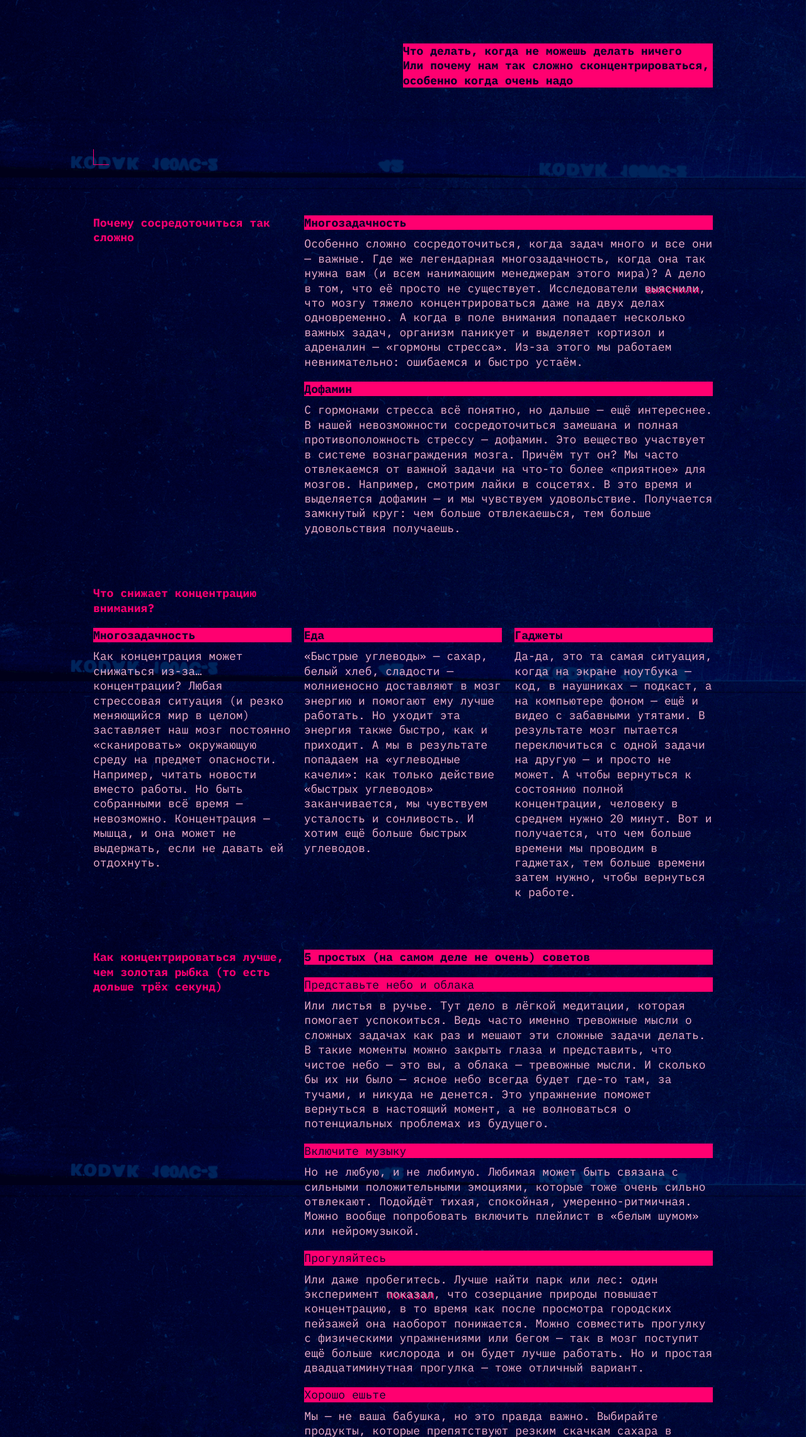
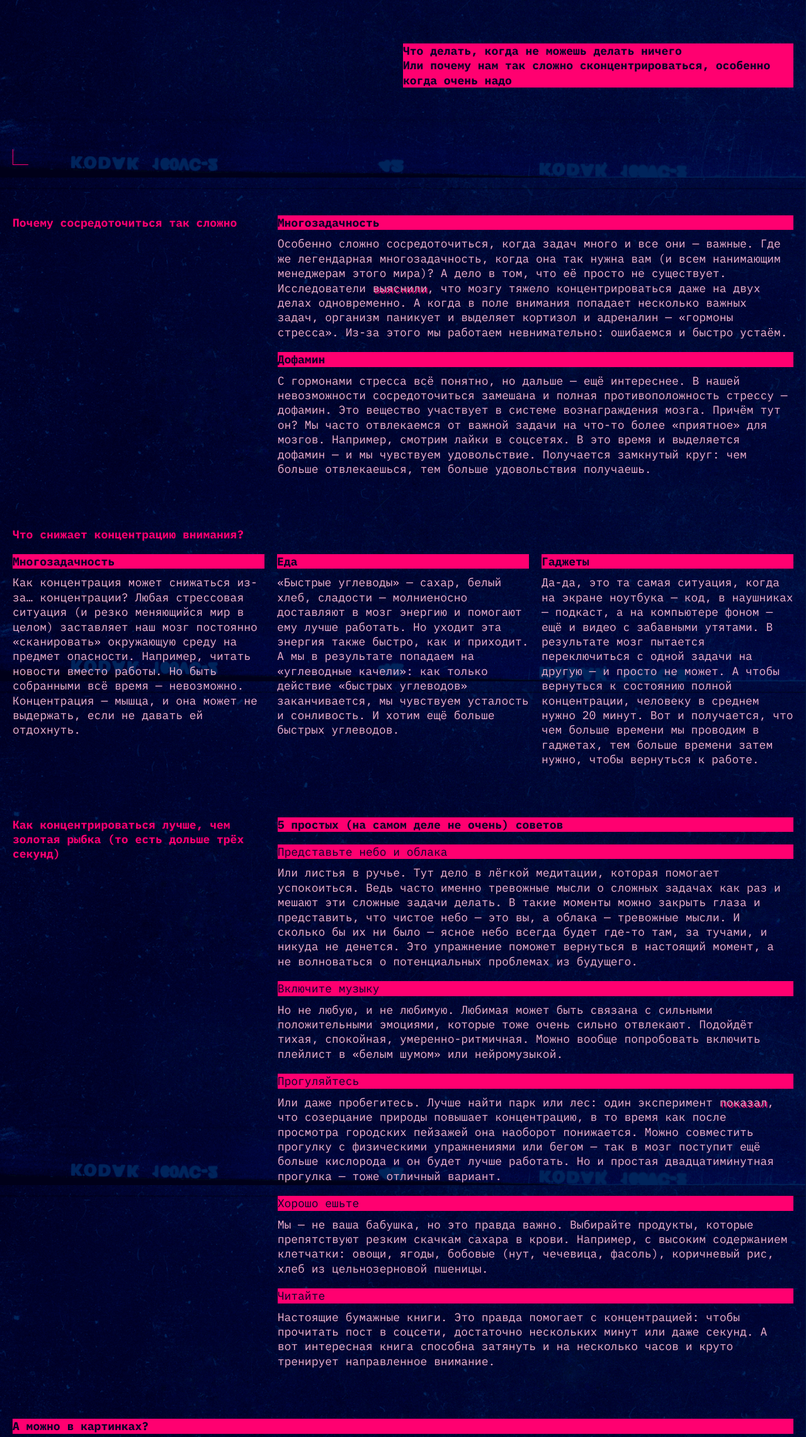
Before and after one commit to ryabovav82/slozhno-sosredotochitsya, a plain HTML site: page index.html in a window 1280 px wide. Shown: the part 518-2800 px from the top of the page at 63% size. Drawn offline with Linux system fonts and the light colour scheme.

Commit message:
Моя попытка 2 Если честно, не понимаю, как в некоторых случаях обойтись без оберток

```diff
--- a/index.html
+++ b/index.html
@@ -39,86 +39,87 @@
       </div>
     </header>
     <main class="main">
-      <section class="container wrap-two-colomn indent-md">
-        <h3 class="section__title">Почему сосредоточиться так сложно</h3>
+      <section class="container wrap-two-colomn">
+        <h2 class="section__title">Почему сосредоточиться так сложно</h2>
         <div class="content-wrapper">
-          <h4 class="title-decor indent-md">Многозадачность</h4>
-          <p class="main-text indent-sm">
-            Особенно сложно сосредоточиться, когда задач много и все они — важные. Где же легендарная многозадачность, когда она так нужна вам (и всем нанимающим менеджерам этого мира)? А дело в том, что её просто не существует. Исследователи <a class="link-decor" href="!#">выяснили</a>, что мозгу тяжело концентрироваться даже на двух делах одновременно. А когда в поле внимания попадает несколько важных задач, организм паникует и выделяет кортизол и адреналин — «гормоны стресса». Из-за этого мы работаем невнимательно: ошибаемся и быстро устаём.
+          <h3 class="title-decor">Многозадачность</h3>
+          <p class="main-text">
+            Особенно сложно сосредоточиться, когда задач много и все они — важные. Где же легендарная многозадачность, когда она так нужна вам (и всем нанимающим менеджерам этого мира)? А дело в том, что её просто не существует. Исследователи <a class="link-decor" target="_blank" href="!#">выяснили</a>, что мозгу тяжело концентрироваться даже на двух делах одновременно. А когда в поле внимания попадает несколько важных задач, организм паникует и выделяет кортизол и адреналин — «гормоны стресса». Из-за этого мы работаем невнимательно: ошибаемся и быстро устаём.
           </p>
-        <h4 class="title-decor indent-md">Дофамин</h4>
-        <p class="main-text indent-sm">
+        <h3 class="title-decor">Дофамин</h3>
+        <p class="main-text">
           С гормонами стресса всё понятно, но дальше — ещё интереснее. В нашей невозможности сосредоточиться замешана и полная противоположность стрессу — дофамин. Это вещество участвует в системе вознаграждения мозга. Причём тут он? Мы часто отвлекаемся от важной задачи на что-то более «приятное» для мозгов. Например, смотрим лайки в соцсетях. В это время и выделяется дофамин — и мы чувствуем удовольствие. Получается замкнутый круг: чем больше отвлекаешься, тем больше удовольствия получаешь.
         </p>
         </div>
       </section>
-      <section class="container indent-bg">
-        <h3 class="section__title limiter">
+      <section class="container indent">
+        <h2 class="section__title limiter">
+          <!-- Не понял какой класс лишний. Если limiter, то он ограничивает ширину заголовка. В других местах ограничение не требуется, там grid ами разбивается страница. Самостоятельно не нашел решения без доп класса-->
           Что снижает концентрацию внимания?
-        </h3 class="section__title">
+        </h2>
         <div class="wrap-horizontal">
-          <div>
-            <h4 class="title-decor indent-md">Многозадачность</h4>
-            <p class="main-text indent-sm">
+          <article class="article">
+            <h3 class="title-decor">Многозадачность</h3>
+            <p class="main-text">
               Как концентрация может снижаться из-за… концентрации? Любая стрессовая ситуация (и резко меняющийся мир в целом) заставляет наш мозг постоянно «сканировать» окружающую среду на предмет опасности. Например, читать новости вместо работы. Но быть собранными всё время — невозможно. Концентрация — мышца, и она может не выдержать, если не давать ей отдохнуть.
             </p>
-          </div>
-          <div>
-            <h4 class="title-decor indent-md">Еда</h4>
-            <p class="main-text indent-sm">
+          </article>
+          <article class="article">
+            <h3 class="title-decor">Еда</h3>
+            <p class="main-text">
               «Быстрые углеводы» — сахар, белый хлеб, сладости — молниеносно доставляют в мозг энергию и помогают ему лучше работать. Но уходит эта энергия также быстро, как и приходит. А мы в результате попадаем на «углеводные качели»: как только действие «быстрых углеводов» заканчивается, мы чувствуем усталость и сонливость. И хотим ещё больше быстрых углеводов.
             </p>
-          </div>
-          <div>
-            <h4 class="title-decor indent-md">Гаджеты</h4>
-            <p class="main-text indent-sm">
+          </article>
+          <article class="article">
+            <h3 class="title-decor">Гаджеты</h3>
+            <p class="main-text">
               Да-да, это та самая ситуация, когда на экране ноутбука — код, в наушниках — подкаст, а на компьютере фоном — ещё и видео с забавными утятами. В результате мозг пытается переключиться с одной задачи на другую — и просто не может. А чтобы вернуться к состоянию полной концентрации, человеку в среднем нужно 20 минут. Вот и получается, что чем больше времени мы проводим в гаджетах, тем больше времени затем нужно, чтобы вернуться к работе.
             </p>
-          </div>
+          </article>
         </div>
       </section>
-      <section class="container indent-bg wrap-two-colomn">
-        <h3 class="section__title">Как концентрироваться лучше, чем золотая рыбка (то есть дольше трёх секунд)</h3>
+      <section class="container indent wrap-two-colomn">
+        <h2 class="section__title">Как концентрироваться лучше, чем золотая рыбка (то есть дольше трёх секунд)</h2>
         <div class="content-wrapper ">
-          <h4 class="title-decor indent-md">5 простых (на самом деле не очень) советов</h4>
-          <h5 class="title-decor indent-md">Представьте небо и облака</h5>
-          <p class="main-text indent-sm">
+          <h3 class="title-decor">5 простых (на самом деле не очень) советов</h3>
+          <h4 class="title-decor">Представьте небо и облака</h4>
+          <p class="main-text">
             Или листья в ручье. Тут дело в лёгкой медитации, которая помогает успокоиться. Ведь часто именно тревожные мысли о сложных задачах как раз и мешают эти сложные задачи делать. В такие моменты можно закрыть глаза и представить, что чистое небо — это вы, а облака — тревожные мысли. И сколько бы их ни было — ясное небо всегда будет где-то там, за тучами, и никуда не денется. Это упражнение поможет вернуться в настоящий момент, а не волноваться о потенциальных проблемах из будущего.
           </p>
-          <h5 class="title-decor indent-md">Включите музыку</h5>
-          <p class="main-text indent-sm">
+          <h4 class="title-decor">Включите музыку</h4>
+          <p class="main-text">
             Но не любую, и не любимую. Любимая может быть связана с сильными положительными эмоциями, которые тоже очень сильно отвлекают. Подойдёт тихая, спокойная, умеренно-ритмичная. Можно вообще попробовать включить плейлист в «белым шумом» или нейромузыкой.
           </p>
-          <h5 class="title-decor indent-md">Прогуляйтесь</h5>
-          <p class="main-text indent-sm">
-            Или даже пробегитесь. Лучше найти парк или лес: один эксперимент <a class="link-decor" href="!#">показал</a>, что созерцание природы повышает концентрацию, в то время как после просмотра городских пейзажей она наоборот понижается. Можно совместить прогулку с физическими упражнениями или бегом — так в мозг поступит ещё больше кислорода и он будет лучше работать. Но и простая двадцатиминутная прогулка — тоже отличный вариант.
+          <h4 class="title-decor">Прогуляйтесь</h4>
+          <p class="main-text">
+            Или даже пробегитесь. Лучше найти парк или лес: один эксперимент <a class="link-decor" target="_blank" href="!#">показал</a>, что созерцание природы повышает концентрацию, в то время как после просмотра городских пейзажей она наоборот понижается. Можно совместить прогулку с физическими упражнениями или бегом — так в мозг поступит ещё больше кислорода и он будет лучше работать. Но и простая двадцатиминутная прогулка — тоже отличный вариант.
           </p>
-          <h5 class="title-decor indent-md">Хорошо ешьте</h5>
-          <p class="main-text indent-sm">
+          <h4 class="title-decor">Хорошо ешьте</h4>
+          <p class="main-text">
             Мы — не ваша бабушка, но это правда важно. Выбирайте продукты, которые препятствуют резким скачкам сахара в крови. Например, с высоким содержанием клетчатки: овощи, ягоды, бобовые (нут, чечевица, фасоль), коричневый рис, хлеб из цельнозерновой пшеницы.
           </p>
-          <h5 class="title-decor indent-md">Читайте</h5>
-          <p class="main-text indent-sm">
+          <h4 class="title-decor">Читайте</h4>
+          <p class="main-text">
             Настоящие бумажные книги. Это правда помогает с концентрацией: чтобы прочитать пост в соцсети, достаточно нескольких минут или даже секунд. А вот интересная книга способна затянуть и на несколько часов и круто тренирует направленное внимание.
           </p>
         </div>
       </section>
-      <section class="container indent-bg">
-        <h3 class="title-decor">А можно в картинках?</h3>
-        <div class="pictures-wrap indent-sm">
-          <div class="picture-one picture-wrap">
+      <section class="container indent">
+        <h3 class="title-decor">А можно в картинках?</h2>
+        <div class="pictures-wrap">
+          <div class="picture-sunset">
             <img class="img-style" src="./images/sunset.png" loading="lazy" alt="Закат">
           </div>
-          <div class="picture-two picture-style">
+          <div class="picture-ice-cream">
             <img class="img-style" src="./images/ice-cream.png" loading="lazy" alt="Морожкнка">
           </div>
-          <div class="picture-three picture-style">
+          <div class="picture-tape">
             <img class="img-style" src="./images/tape.png" loading="lazy" alt="Касета для магнитофона">
           </div>
-          <div class="picture-four picture-style">
+          <div class="picture-books">
             <img class="img-style" src="./images/books.png" loading="lazy" alt="Стопка книг">
           </div>
-          <div class="picture-five picture-style">
+          <div class="picture-street">
             <img class="img-style" src="./images/street.png" loading="lazy" alt="Улица">
           </div>
         </div>
--- a/styles/dark.css
+++ b/styles/dark.css
@@ -1,3 +1,4 @@
+@media (prefers-color-scheme: dark) {
   .page.theme_dark {
     --bg-color: #000028;
     --text-color: #F1B2CE;
@@ -11,3 +12,4 @@
     --button-hover: rgba(255, 0, 111, 0.4);
     background-image: url(../images/cover-image-dark.png);
   }
+}
--- a/styles/globals.css
+++ b/styles/globals.css
@@ -4,6 +4,13 @@
 *::before,
 *::after {
   box-sizing: border-box;
+  padding:0;
+  margin:0;
+  border:0;
+}
+
+html,body {
+  font-size:14px;
 }
 
 body {
@@ -20,6 +27,8 @@ h5,
 h6,
 p {
   margin: 0;
+  font-size:inherit;
+  font-weight:inherit;
 }
 
 ul {
@@ -41,21 +50,30 @@ a {
   line-height: inherit;
 }
 
+:focus,:active {
+  outline:none;
+}
 
-/*Обнуление*/
-*{padding:0;margin:0;border:0;}
-*,*:before,*:after{-moz-box-sizing:border-box;-webkit-box-sizing:border-box;box-sizing:border-box;}
-:focus,:active{outline:none;}
-a:focus,a:active{outline:none;}
-nav,footer,header,aside{display:block;}
-html,body{height:100%;width:100%;font-size:100%;line-height:1;font-size:14px;-ms-text-size-adjust:100%;-moz-text-size-adjust:100%;-webkit-text-size-adjust:100%;}
-input,button,textarea{font-family:inherit;}
-input::-ms-clear{display:none;}
-button{cursor:pointer;}
-button::-moz-focus-inner{padding:0;border:0;}
-a,a:visited{text-decoration:none;}
-a:hover{text-decoration:none;}
-ul li{list-style:none;}
-img{vertical-align:top;}
-h1,h2,h3,h4,h5,h6{font-size:inherit;font-weight:inherit;}
-/*--------------------*/
+a:focus,a:active {
+  outline:none;
+}
+
+button{
+  cursor:pointer;
+}
+
+button::-moz-focus-inner {
+  padding:0;border:0;
+}
+
+a,a:visited {
+  text-decoration:none;
+}
+
+ul li {
+  list-style:none;
+}
+
+img {
+  vertical-align:top;
+}
--- a/styles/light.css
+++ b/styles/light.css
@@ -1,3 +1,4 @@
+
   .page.theme_light {
     --bg-color: #FFC2E6;
     --text-color: #353430;
--- a/styles/style.css
+++ b/styles/style.css
@@ -1,12 +1,10 @@
 .page {
-  font-size: 18px;
+  font-size: var(--main-size);
   font-style: normal;
   font-weight: 400;
   line-height: 130%;
-  min-inline-size: 375px;
-  max-inline-size: 1024px;
-  background-color: var(--bg-color);
-  font-family: IBM Plex Mono;
+  background-color: var(--background-color);
+  font-family: var(--font), monospace;
   background-image: url(../images/cover-image-dark.png);
   background-size: cover;
   background-position: center;
@@ -14,14 +12,27 @@
   background-attachment: fixed;
 }
 
-.title-decor {
+h3 {
   color: var(--accent-text-color);
-  font-weight: 700;
-  background-color: var(--bg-hightlight);
+  font-weight: var(--font-bold);
 }
 
-h5.title-decor {
-  font-weight: 400;
+h3 {
+  margin-top: 20px;
+}
+
+h4 {
+  color: var(--accent-text-color);
+  margin-top: 20px;
+}
+
+.title-decor {
+  background-color: var(--background-hightlight);
+}
+
+h5 {
+  font-weight: var(--font-normal);
+  color: var(--accent-text-color);
 }
 
 .container {
@@ -30,6 +41,8 @@ h5.title-decor {
 
 .main-text {
   color: var(--text-color);
+  margin-top: 10px;
+  margin-block-end: 0px;
 }
 
 .link-decor {
@@ -44,16 +57,8 @@ h5.title-decor {
   outline: 1px solid var(--text-color);
 }
 
-.indent-bg {
-  margin-block-start: var(--indent-bg);
-}
-
-.indent-md {
-  margin-block-start: 20px;
-}
-
-.indent-sm {
-  margin-block-start: 10px;
+.indent {
+  margin-block-start: var(--indent);
 }
 
 .header {
@@ -61,7 +66,7 @@ h5.title-decor {
   display: grid;
   grid-template-rows: 1fr min-content 1fr;
   padding: 10px;
-  height: 100vh;
+  min-height: 100vh;
   margin-block-end: 40px;
 }
 
@@ -134,6 +139,7 @@ h5.title-decor {
 
 .header__theme-menu-button_active {
   border: 1px solid var(--accent-color);
+  pointer-events: none;
 }
 
 .header__theme-menu-button:hover {
@@ -148,21 +154,31 @@ h5.title-decor {
   font-size: clamp(8.3125rem, 9.0898rem + -3.3163vw, 7.5rem);
   color: var(--title-color);
   text-shadow: 4px 4px 0px var(--shadow-title);
-  font-weight: 700;
+  font-weight: var(--font-bold);
   line-height: 82.5%;
 }
 
-.header__text{
+.header__text {
+  display: flex;
+}
+
+.header__text-wrap {
+  color: var(--accent-text-color);
+  font-weight: var(--font-bold);
   align-self: center;
+  align-content: center;
   white-space: pre-line;
+  inline-size: 100%;
 }
 
 .section__title {
   color: var(--accent-color);
-  font-weight: 700;
+  font-weight: var(--font-bold);
+  margin-block-end: 20px;
 }
 
 .pictures-wrap {
+  margin-top: 10px;
   display: grid;
   gap: 10px;
 }
@@ -177,7 +193,7 @@ h5.title-decor {
   position: relative;
   display: grid;
   grid-template-rows: 1fr;
-  block-size: 100vh;
+  min-block-size: 100vh;
   margin-block-start: 40px;
 }
 
@@ -189,15 +205,22 @@ h5.title-decor {
 
 @media (width > 571px) {
   :root {
-    --indent-bg: 80px;
+    --indent: 80px;
+  }
+
+  h3:first-child {
+    margin-block-start: 0;
+  }
+
+  .article {
+    margin-block-start: 20px;
   }
 
   .container {
-    padding: 0 20px 0 20px;
+    padding: 0 20px;
   }
 
   .header__text {
-    display: flex;
     justify-content: end;
   }
 
@@ -208,15 +231,6 @@ h5.title-decor {
   .header{
     padding: 20px;
     margin-block-end: 60px;
-  }
-
-  .wrap-two-colomn .indent-md:first-child {
-    margin-block-start: 0px;
-  }
-
-  .heading {
-    position: relative;
-    left: -20px;
   }
 
   .decorated-zone::after {
@@ -244,39 +258,36 @@ h5.title-decor {
   }
 
   .pictures-wrap {
+    margin-block-start: 20px;
     display: grid;
     gap: 20px;
     grid-template-columns: repeat(3, 1fr);
     grid-template-rows: 1fr 1fr 1.5fr;
     grid-template-areas:
-      "one one two"
-      "three four two"
-      "three five five";
+      "sunset sunset ice-cream"
+      "tape books ice-cream"
+      "tape street street";
     aspect-ratio: 984/1048;
   }
 
-  .picture-one {
-    grid-area: one;
+  .picture-sunset {
+    grid-area: sunset;
   }
 
-  .picture-two {
-    grid-area: two;
+  .picture-ice-cream {
+    grid-area: ice-cream;
   }
 
-  .picture-three {
-    grid-area: three;
+  .picture-tape {
+    grid-area: tape;
   }
 
-  .picture-four {
-    grid-area: four;
+  .picture-books {
+    grid-area: books;
   }
 
-  .picture-five {
-    grid-area: five;
-  }
-
-  .pictures-wrap.indent-sm {
-    margin-block-start: 20px;
+  .picture-street {
+    grid-area: street;
   }
 
   .footer {
@@ -289,14 +300,29 @@ h5.title-decor {
 }
 
 @media (width > 767px) {
+
+  .heading {
+    position: relative;
+    margin-inline-start: -20px;
+  }
+
+  .heading:last-child {
+    margin-inline-start: -40px;
+  }
+
   .heading {
     font-size: clamp(7.625rem, 1.0625rem + 13.6719vw, 9.8125rem);
   }
+
 }
 
 @media (width > 896px) {
   .heading {
     font-size: clamp(7.625rem, -3.0071rem + 22.179vw, 11.1875rem);
+  }
+
+  .article {
+    margin: 0;
   }
 
   .header__theme-menu {
@@ -305,9 +331,7 @@ h5.title-decor {
   }
 
   .header__theme-menu-list {
-    display: flex;
     flex-direction: row;
-    gap: 13px;
     align-self: flex-start;
   }
 
--- a/styles/variables.css
+++ b/styles/variables.css
@@ -4,15 +4,18 @@
 
 */
 :root {
-  --bg-color: #000028;
+  --background-color: #000028;
   --text-color: #F1B2CE;
-  --hightlight-text: #000028;
-  --bg-hightlight: #FF0070;
+  --background-hightlight: #FF0070;
   --accent-color: #FF0070;
-  --indent-bg: 50px;
+  --indent: 50px;
   --accent-text-color: #000028;
   --title-color: #DB00FF;
   --rec-color: #FF0070;
   --shadow-title: #FF0070;
   --button-hover: rgba(255, 0, 111, 0.4);
+  --font: "IBM Plex Mono";
+  --font-bold: 700;
+  --font-normal: 400;
+  --main-size: 18px;
 }
```
Lines whose indentation alone changed are shown as unchanged.
